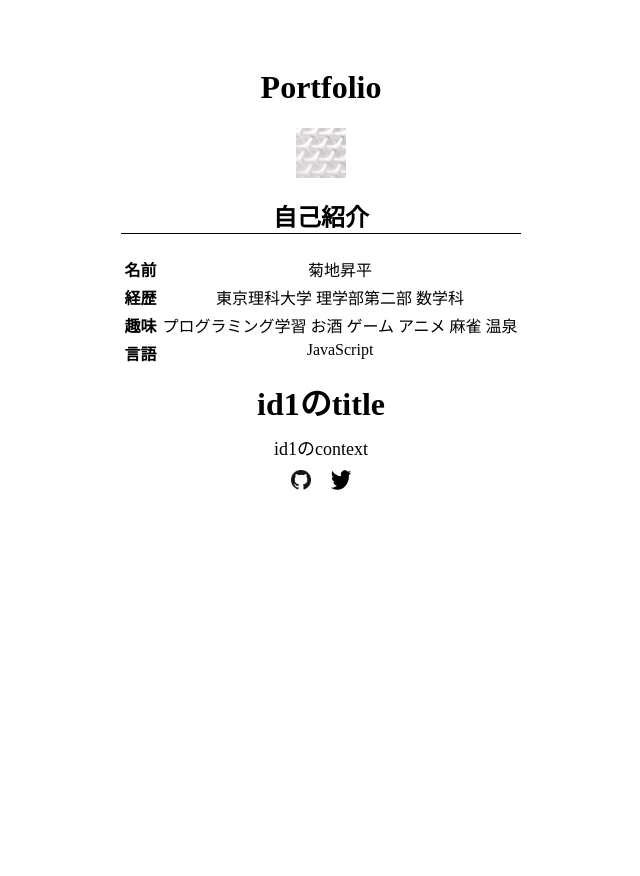
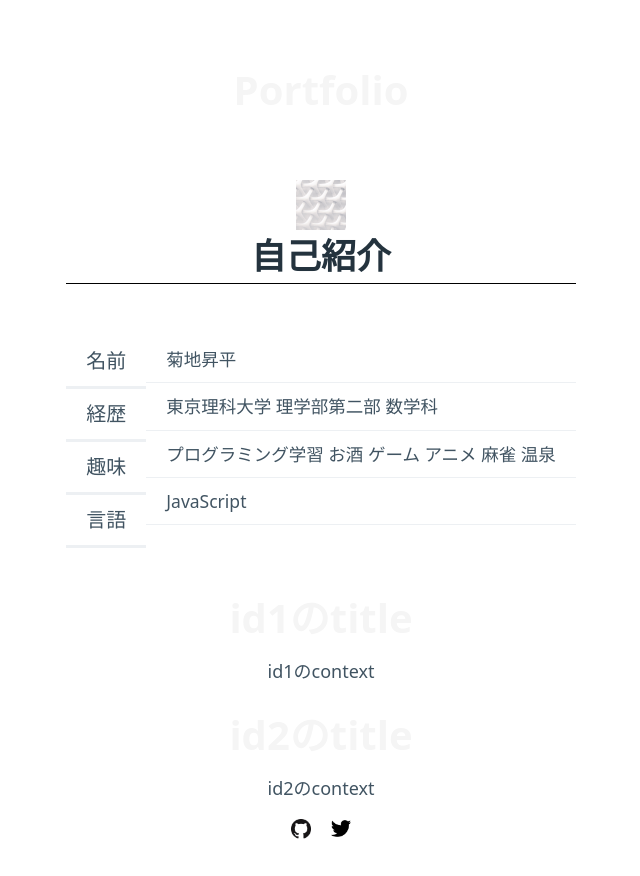
Before and after one commit to skikuchi7329/Portfolio, a Next.js app: page / in a window 1280 px wide. Shown: the top 876 px of the page, without its empty margins (319-959 px from the left). Before the commit the page ends 800 px from the top, so only its background shows below. Built offline with nearby package versions, Linux system fonts and the light colour scheme.

Commit message:
feat: Add article map

```diff
--- a/src/components/Articles/index.styled.tsx
+++ b/src/components/Articles/index.styled.tsx
@@ -1,6 +1,6 @@
 import styled from "styled-components";
 
-const StyledArticles = styled.div`
+const StyledArticle = styled.div`
   width: 100%;
   display: block;
   text-align: center;
@@ -13,8 +13,8 @@
   }
   a {
     text-decoration: none;
-    color: black;
+    color: whitesmoke;
   }
 `;
 
-export default StyledArticles;
+export default StyledArticle;
--- a/src/components/Articles/index.tsx
+++ b/src/components/Articles/index.tsx
@@ -1,15 +1,18 @@
 import Link from "next/link";
-import  StyledArticles  from "./index.styled";
-import {dummyData} from "../../pages/posts/[id]/index";
+import  StyledArticle  from "./index.styled";
 
+type Props = {
+  title: string
+  content: string
+}
 
-const Articles = () => {
+const Article = ({title, content}:Props) => {
   return (
-    <StyledArticles>
-      <h1 className="title"><Link href="/posts/1">{dummyData[1].title}</Link></h1>
-      <p className="content">{dummyData[1].content}</p>
-    </StyledArticles>
+    <StyledArticle>
+      <h1 className="title"><Link href="/posts/1">{title}</Link></h1>
+      <p className="content">{content}</p>
+    </StyledArticle>
   )
 }
 
-export default Articles;
+export default Article;
--- a/src/components/Header/index.styled.tsx
+++ b/src/components/Header/index.styled.tsx
@@ -9,7 +9,7 @@
 
   a {
     text-decoration: none;
-    color: black;
+    color: whitesmoke;
   }
 
 `;
--- a/src/components/layout/index.tsx
+++ b/src/components/layout/index.tsx
@@ -2,10 +2,11 @@
 import Link from "next/link";
 import Image from "next/image";
 import styles from "./layout.module.css";
-import  Header  from "../Header/index";
+import Header from "../Header/index";
 import Footer from "../Footer";
 import About from "../About/index";
-import Articles from "../Articles";
+import Article from "../Articles";
+import { data } from "../../data";
 
 type Props = {
   children?: React.ReactNode;
@@ -18,13 +19,16 @@
   return (
     <div className={styles.container}>
       <Head>
-        <title>{ pageTitle }</title>
-        <meta name="description" content={ description || 'my blog'} />
+        <title>{pageTitle}</title>
+        <meta name="description" content={description || "my blog"} />
+        <link rel="stylesheet" href="https://unpkg.com/@picocss/pico@1.*/css/pico.min.css" />
       </Head>
       <Header />
       <About />
-      <Articles />
+      {data.map(({ title, content }) => (
+        <Article title={title} content={content} />
+      ))}
       <Footer />
     </div>
   );
-};
+}
--- a/src/pages/api/hello.ts
+++ /dev/null
@@ -1,13 +0,0 @@
-// Next.js API route support: https://nextjs.org/docs/api-routes/introduction
-import type { NextApiRequest, NextApiResponse } from 'next'
-
-type Data = {
-  name: string
-}
-
-export default function handler(
-  req: NextApiRequest,
-  res: NextApiResponse<Data>
-) {
-  res.status(200).json({ name: 'John Doe' })
-}
--- a/src/pages/posts/[id]/index.module.css
+++ /dev/null
@@ -1,13 +0,0 @@
-.article {
-  margin: 10px auto;
-  text-align: center;
-  background: rgb(248, 248, 238);
-}
-
-.title {
-  font-weight: bold;
-}
-
-.content {
-  font-size: 18px;
-}
--- a/src/pages/posts/[id]/index.tsx
+++ /dev/null
@@ -1,46 +0,0 @@
-import { NextPage } from 'next'
-import { GetStaticPaths, GetStaticProps } from 'next'
-import style from './index.module.css'
-
-type Props = {
-  title: string
-  content: string
-}
-
-const Post: NextPage<Props> = ({ title, content }) => {
-  return (
-      <div className={style.article}>
-        <h1 className={style.title}>{title}</h1>
-        <p className={style.content}>{content}</p>
-      </div>
-  )
-}
-
-export const getStaticPaths: GetStaticPaths = async () => {
-  return {
-    paths: [
-      { params: {id:'1'}},
-      { params: {id:'2'}},
-    ],
-    fallback: false
-  }
-}
-
-export const dummyData = {
-  1:{
-    title: 'id1のtitle',
-    content: 'id1のcontext',
-  },
-  2:{
-    title: 'id2のtitle',
-    content: 'id2のcontext',
-  },
-}
-
-export const getStaticProps: GetStaticProps = async ({ params }) => {
-  const props: Props = dummyData[params!.id as '1'|'2']
-  return { props }
-}
-
-
-export default Post;
```
Also changed, not shown: src/lib/posts.ts (deleted, +0 -49 lines), src/pages/posts/sample-post-01.md (deleted, +0 -6 lines), src/pages/posts/sample-post-02.md (deleted, +0 -6 lines), 1 other file (tests, documents, lock files or other folders).
